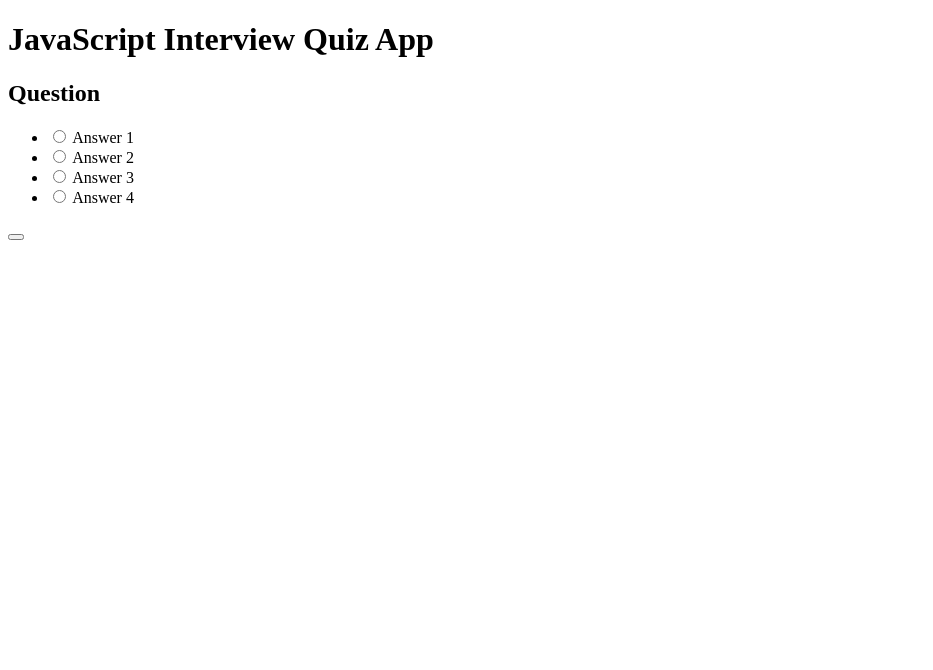
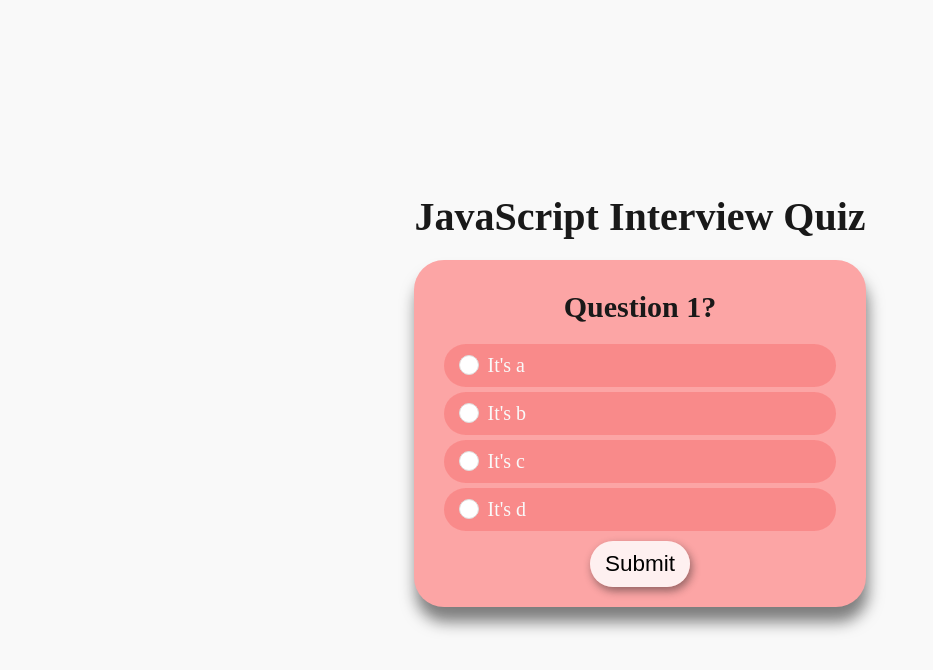
Before and after one commit to srdragonfang/100-Vanilla-JS-Project, a plain HTML site: page 001-JS-interview-quiz/index.html in a window 1280 px wide. Shown: the whole page, without its empty margins (0-933 px from the left). Drawn offline with Linux system fonts and the light colour scheme.

Commit message:
completed first app

```diff
--- a/001-App-Quiz/index.html
+++ b/001-JS-interview-quiz/index.html
@@ -4,33 +4,36 @@
     <meta charset="UTF-8" />
     <meta http-equiv="X-UA-Compatible" content="IE=edge" />
     <meta name="viewport" content="width=device-width, initial-scale=1.0" />
-    <title>Quiz App</title>
+    <title>JavaScript Interview Quiz</title>
+
+    <link rel="stylesheet" href="style.css" />
   </head>
   <body>
     <div class="quizApp">
-      <h1>JavaScript Interview Quiz App</h1>
+      <h1>JavaScript Interview Quiz</h1>
       <div class="quiz-container">
-        <h2 class="quiz-question">Question</h2>
-        <ul>
+        <h2 id="quiz-question">Question</h2>
+        <ul class="answer-list">
           <li>
-            <input type="radio" name="" id="a" />
+            <input type="radio" class="answerQ" name="answerQ" id="a" />
             <label id="answer-title-1" for="a">Answer 1</label>
           </li>
           <li>
-            <input type="radio" name="" id="b" />
+            <input type="radio" class="answerQ" name="answerQ" id="b" />
             <label id="answer-title-2" for="b">Answer 2</label>
           </li>
           <li>
-            <input type="radio" name="" id="c" />
+            <input type="radio" class="answerQ" name="answerQ" id="c" />
             <label id="answer-title-3" for="c">Answer 3</label>
           </li>
           <li>
-            <input type="radio" name="" id="d" />
+            <input type="radio" class="answerQ" name="answerQ" id="d" />
             <label id="answer-title-4" for="d">Answer 4</label>
           </li>
+          <button onclick="submitAnswer()">Submit</button>
         </ul>
-        <button onclick="submitAnswer()"></button>
       </div>
     </div>
+    <script src="script.js"></script>
   </body>
 </html>
--- /dev/null
+++ b/001-JS-interview-quiz/script.js
@@ -0,0 +1,79 @@
+const interviewQuiz = [
+  {
+    question: "Question 1?",
+    a: "It's a",
+    b: "It's b",
+    c: "It's c",
+    d: "It's d",
+    correct: "a",
+  },
+  {
+    question: "Question 2?",
+    a: "It's a 2",
+    b: "It's b 2",
+    c: "It's c 2",
+    d: "It's d 2",
+    correct: "d",
+  },
+];
+// check interviewQuiz
+// console.log(interviewQuiz);
+const question = document.getElementById("quiz-question");
+const answerA = document.getElementById("answer-title-1");
+const answerB = document.getElementById("answer-title-2");
+const answerC = document.getElementById("answer-title-3");
+const answerD = document.getElementById("answer-title-4");
+const answerAll = document.querySelectorAll(".answerQ");
+
+// console.log(answerAll);
+
+questionIndex = 0;
+// console.log(question);
+score = 0;
+
+loadQuestion();
+
+function loadQuestion() {
+  nonAnswerSelect();
+
+  currentQuestion = interviewQuiz[questionIndex];
+  // console.log(currentQuestion);
+  question.innerHTML = currentQuestion.question;
+  answerA.innerHTML = currentQuestion.a;
+  answerB.innerHTML = currentQuestion.b;
+  answerC.innerHTML = currentQuestion.c;
+  answerD.innerHTML = currentQuestion.d;
+  //   console.log(answerA.checked);
+}
+
+function nonAnswerSelect() {
+  answerAll.forEach((answerEl) => {
+    answerEl.checked = false;
+  });
+}
+console.log(answerAll[0]);
+
+function answerSelected() {
+  let answerUserSelect = undefined;
+
+  answerAll.forEach((answerEl) => {
+    if (answerEl.checked) {
+      answerUserSelect = answerEl.id;
+    }
+  });
+  return answerUserSelect;
+}
+
+function submitAnswer() {
+  const answerUserSelect = answerSelected();
+  if (answerUserSelect === interviewQuiz[questionIndex].correct) {
+    score++;
+  }
+  questionIndex++;
+  if (questionIndex < interviewQuiz.length) {
+    loadQuestion();
+  } else {
+    question.innerHTML = `End Quiz. Your Score: ${score}`;
+    document.querySelector(".answer-list").style.display = "none";
+  }
+}
--- /dev/null
+++ b/001-JS-interview-quiz/style.css
@@ -0,0 +1,128 @@
+:root {
+  --clr-light: #f9f9f9;
+  --clr-dark: #191919;
+}
+
+* {
+  box-sizing: border-box;
+  margin: 0;
+  padding: 0;
+  scroll-behavior: smooth;
+}
+
+html {
+  font-size: 62.5%;
+}
+
+body {
+  font-size: 2rem;
+  background: var(--clr-light);
+  color: var(--clr-dark);
+  display: flex;
+  flex-direction: column;
+  align-items: center;
+  justify-content: center;
+  width: 100vw;
+  min-height: 100vh;
+  padding: 2rem 2rem;
+}
+
+li {
+  list-style-type: none;
+}
+li + li {
+  margin-top: 0.5rem;
+}
+/* .quizApp {
+} */
+.quiz-container {
+  padding: 2rem 3rem;
+  background: #fca5a5;
+  box-shadow: 2px 15px 15px #1919198d;
+  border-radius: 30px;
+}
+.quizApp h1 {
+  text-align: center;
+  width: 100%;
+  margin-bottom: 2rem;
+}
+.quizApp h2 {
+  text-align: center;
+  width: 100%;
+  margin: 1rem 0 2rem;
+}
+.answer-list {
+  display: flex;
+  flex-direction: column;
+  align-items: center;
+  justify-content: space-around;
+}
+.answer-list li {
+  width: 100%;
+  padding: 1rem 1.5rem;
+  background: #f8717185;
+  border-radius: 50px;
+}
+.answer-list li label {
+  color: var(--clr-light) !important;
+}
+.answer-list [type="radio"]:checked,
+.answer-list [type="radio"]:not(:checked) {
+  position: absolute;
+  left: -9999px;
+}
+.answer-list [type="radio"]:checked + label,
+.answer-list [type="radio"]:not(:checked) + label {
+  position: relative;
+  padding-left: 28px;
+  cursor: pointer;
+  line-height: 20px;
+  display: inline-block;
+  color: #666;
+}
+.answer-list [type="radio"]:checked + label:before,
+.answer-list [type="radio"]:not(:checked) + label:before {
+  content: "";
+  position: absolute;
+  left: 0;
+  top: 0;
+  width: 18px;
+  height: 18px;
+  border: 1px solid #ddd;
+  border-radius: 100%;
+  background: #fff;
+}
+.answer-list [type="radio"]:checked + label:after,
+.answer-list [type="radio"]:not(:checked) + label:after {
+  content: "";
+  width: 12px;
+  height: 12px;
+  background: #f87171a3;
+  position: absolute;
+  top: 4px;
+  left: 4px;
+  border-radius: 100%;
+  -webkit-transition: all 0.2s ease;
+  transition: all 0.2s ease;
+}
+.answer-list [type="radio"]:not(:checked) + label:after {
+  opacity: 0;
+  -webkit-transform: scale(0);
+  transform: scale(0);
+}
+.answer-list [type="radio"]:checked + label:after {
+  opacity: 1;
+  -webkit-transform: scale(1);
+  transform: scale(1);
+}
+
+.answer-list button {
+  outline: none;
+  border: none;
+  padding: 1rem 1.5rem;
+  font-size: 2.25rem;
+  margin-top: 1rem;
+  border-radius: 50px;
+  background: rgba(255, 255, 255, 0.839);
+  box-shadow: 2px 4px 8px #19191975;
+}
```
Also changed, not shown: 001-App-Quiz/script.js (deleted), 001-App-Quiz/style.css (deleted).
